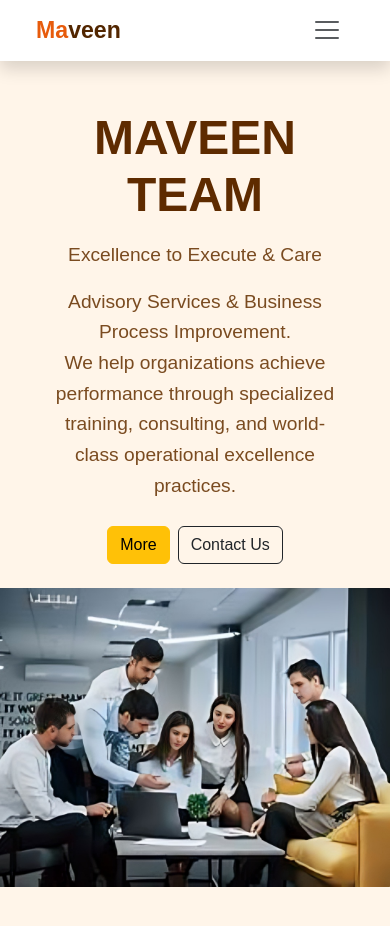
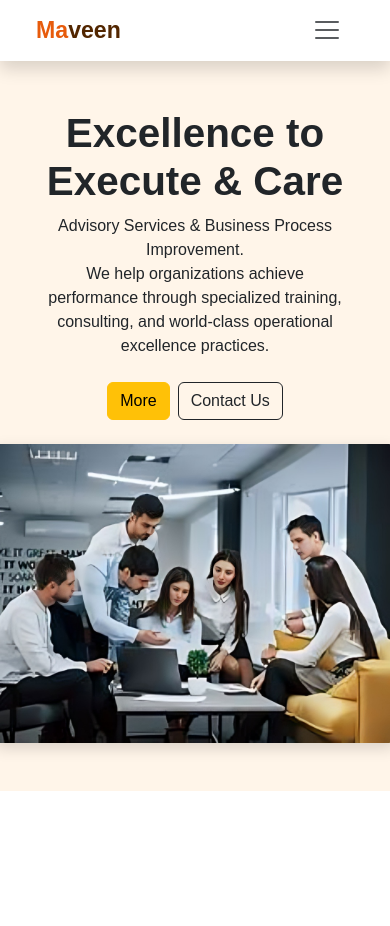
Before and after one commit to sargunam1206/maveen, a React (Vite) app in the folder maveen/: page / in a window 390 px wide. Shown: the top 926 px of the page. After the commit the page ends 844 px from the top, so only its background shows below. Built offline with nearby package versions, Linux system fonts and the light colour scheme.

Commit message:
Adjusted hero.jsx and added css

```diff
--- a/maveen/src/components/Hero.jsx
+++ b/maveen/src/components/Hero.jsx
@@ -8,10 +8,10 @@ const Hero = () => (
 
       {/* Left Side - Text */}
       <div className="hero-text text-center text-lg-start flex-fill mb-4 mb-lg-0">
-        <h1 className="fw-bold display-4">
-          MAVEEN TEAM
-        </h1>
-        <p className="lead">Excellence to Execute & Care</p>
+        <h6 className="fw-bold display-2 ">
+          Excellence to Execute & Care
+        </h6>
+        {/* <p className="lead">Excellence to Execute & Care</p> */}
         <p>
           Advisory Services & Business Process Improvement. <br />
           We help organizations achieve performance through specialized training,
--- a/maveen/src/index.css
+++ b/maveen/src/index.css
@@ -20,52 +20,48 @@ body {
   color: #e75b0c !important;
 }
 
-
-.hero {
-  text-align: center;
-  background: url('/assets/hero-bg.jpg') no-repeat center;
-  background-size: cover;
-  padding: 4rem 1rem;
-  color: #fff;
-}
-
-.footer {
-  background: #3e2723;
-  color: white;
-  text-align: center;
-  padding: 1rem;
-}
 .hero-section {
   background-color: #fff5e9;
-  /* background-image: url('/images/bg-pattern.png'); optional pattern background */
-  background-repeat: repeat;
   padding: 2rem;
 }
 
 .hero-content {
   display: flex;
   flex-wrap: wrap;
+  align-items: center;
   justify-content: space-between;
-  align-items: center;
 }
 
 .hero-text {
+  flex: 1 1 500px;
   max-width: 600px;
+  margin-bottom: 2rem;
 }
 
-.hero-text h1 {
-  font-size: 3rem;
-  font-weight: 800;
-  color: #5e2b00;
-  margin-bottom: 1rem;
+.hero-image {
+  flex: 1 1 400px;
+  text-align: center;
 }
 
-.hero-text p {
-  color: #7a4b20;
-  font-size: 1.2rem;
-  line-height: 1.6;
+.hero-image img {
+  max-width: 100%;
+  height: auto;
+  border-radius: 20px;
+  box-shadow: 0 5px 15px rgba(0,0,0,0.15);
 }
 
-.hero-buttons {
-  margin-top: 2rem;
+/* ✅ Responsive tweaks */
+@media (max-width: 991px) {
+  .hero-content {
+    flex-direction: column;
+    text-align: center;
+  }
+
+  .hero-text {
+    margin-bottom: 1.5rem;
+  }
+
+  .hero-buttons {
+    justify-content: center;
+  }
 }
```
